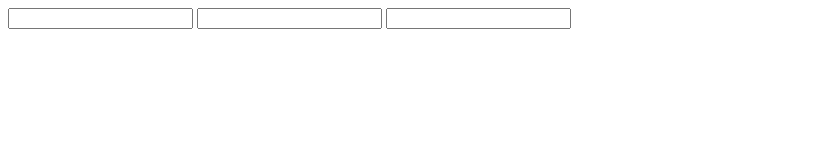
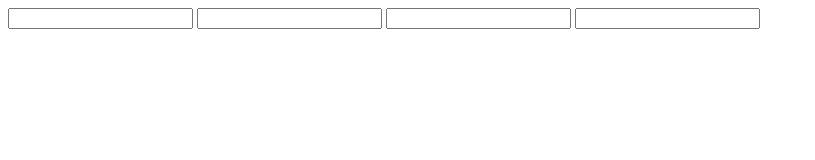
Before and after one commit to jesiqueira/gitFlow, a plain HTML site: page index.html in a window 1280 px wide. Shown: the whole page, without its empty margins (0-815 px from the left). Drawn offline with Linux system fonts and the light colour scheme.

Commit message:
Email_cliente

```diff
--- a/index.html
+++ b/index.html
@@ -2,4 +2,5 @@
     <input type="text" name="nome_cliente">
     <input type="text" name="email_cliente">
     <input type="text" name="telefone_cliente">
+    <input type="text" name="email_cliente">
 </form>
```
